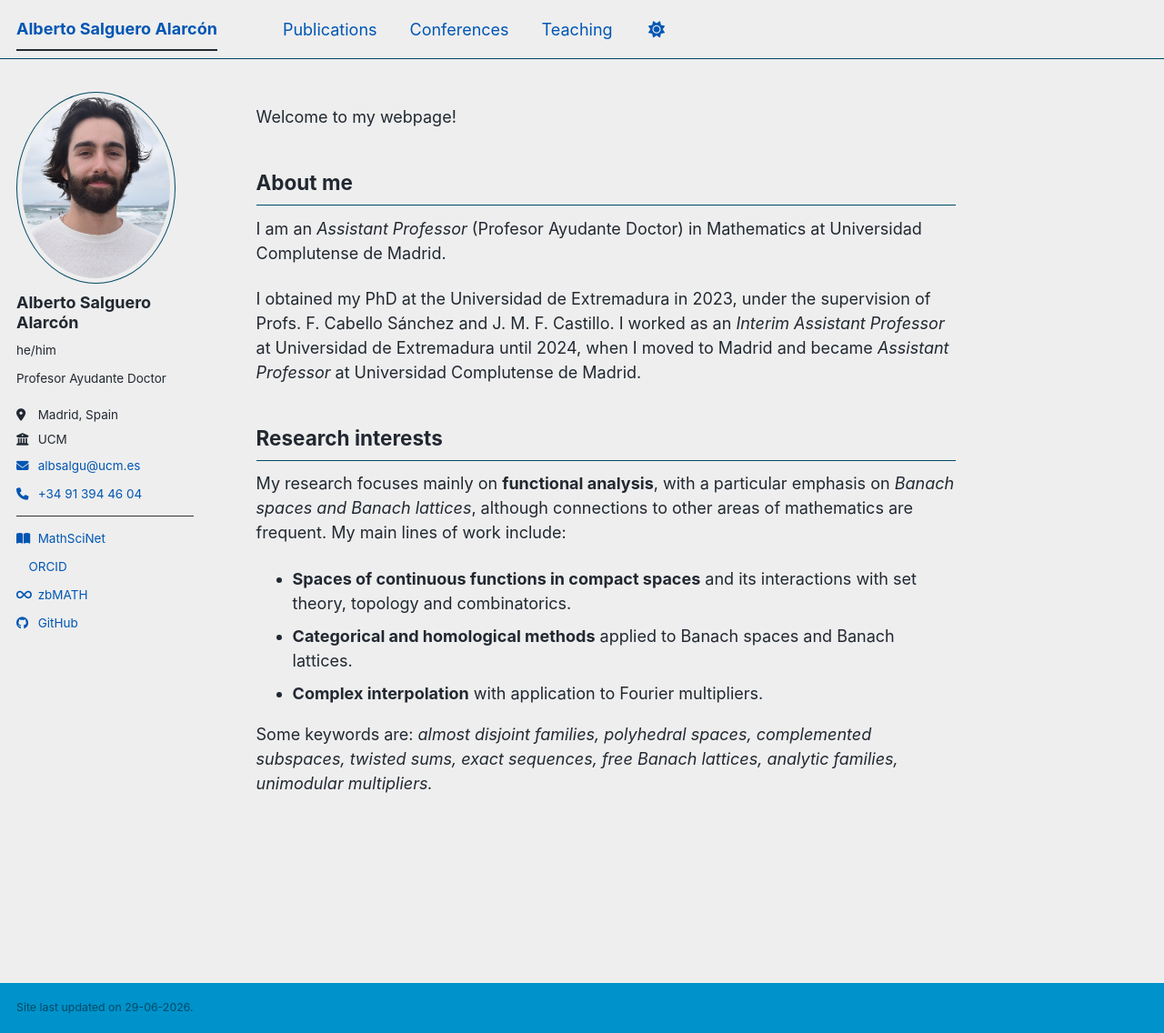
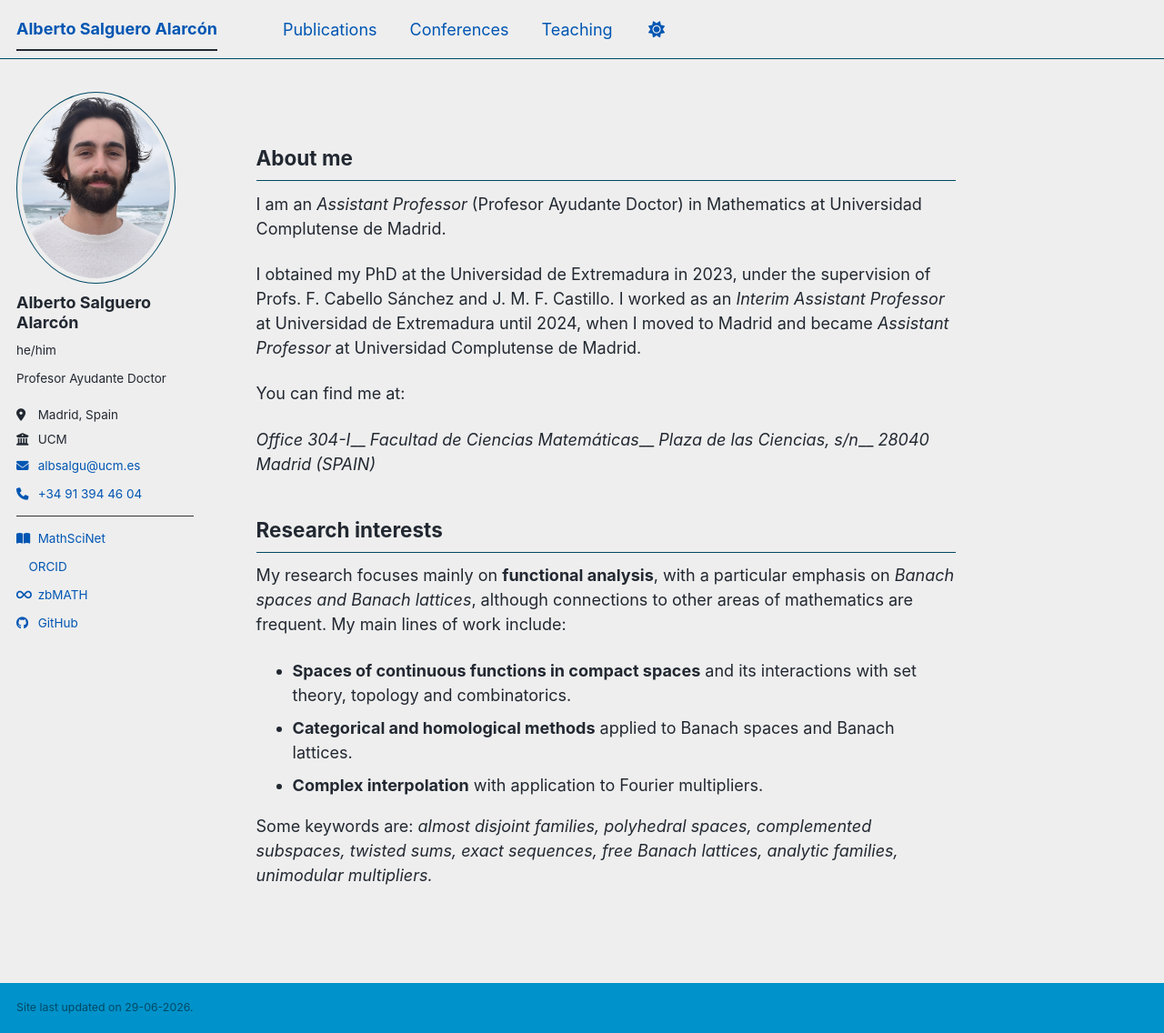
Before and after one commit to salgueroalarcon/salgueroalarcon.github.io, a Jekyll site: the page built from _pages/about.md, in a window 1280 px wide and 1136 px high. Shown: the whole window at 91% size. Built offline with Jekyll 4.4.1, drawn with Linux system fonts in a browser that asks for light colours; a style sheet for code colours, icons or effects is not loaded.

Commit message:
Update about page with contact information
Added contact information and office details to the about page.

```diff
--- a/_pages/about.md
+++ b/_pages/about.md
@@ -6,12 +6,17 @@ redirect_from:
   - /about/
   - /about.html
 ---
-Welcome to my webpage!
-
 ## About me
 I am an _Assistant Professor_ (Profesor Ayudante Doctor) in Mathematics at Universidad Complutense de Madrid.
 
 I obtained my PhD at the Universidad de Extremadura in 2023, under the supervision of Profs. F. Cabello Sánchez and J. M. F. Castillo.  I worked as an _Interim Assistant Professor_ at Universidad de Extremadura until 2024, when I moved to Madrid and became _Assistant Professor_ at Universidad Complutense de Madrid.
+
+You can find me at:
+
+*Office 304-I*__
+*Facultad de Ciencias Matemáticas*__
+*Plaza de las Ciencias, s/n*__
+*28040 Madrid (SPAIN)*
 
 ## Research interests
 
```
